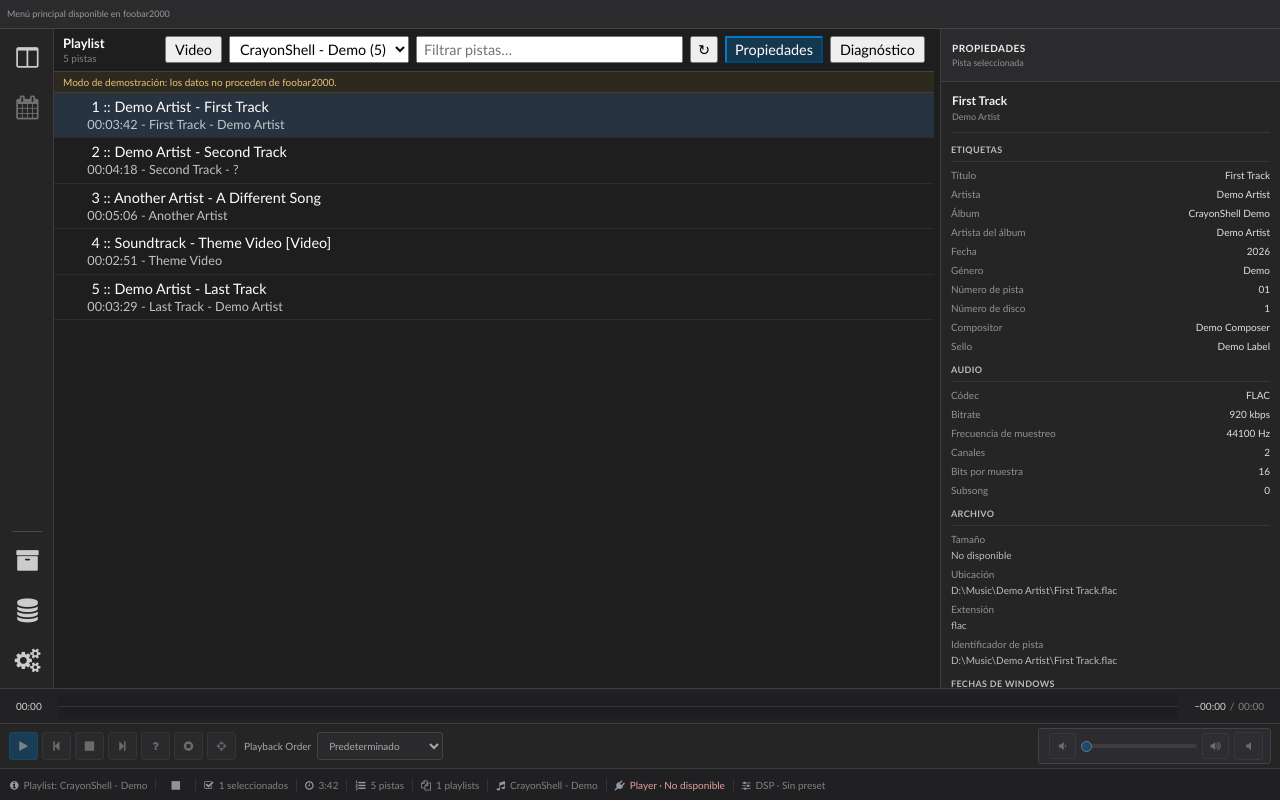
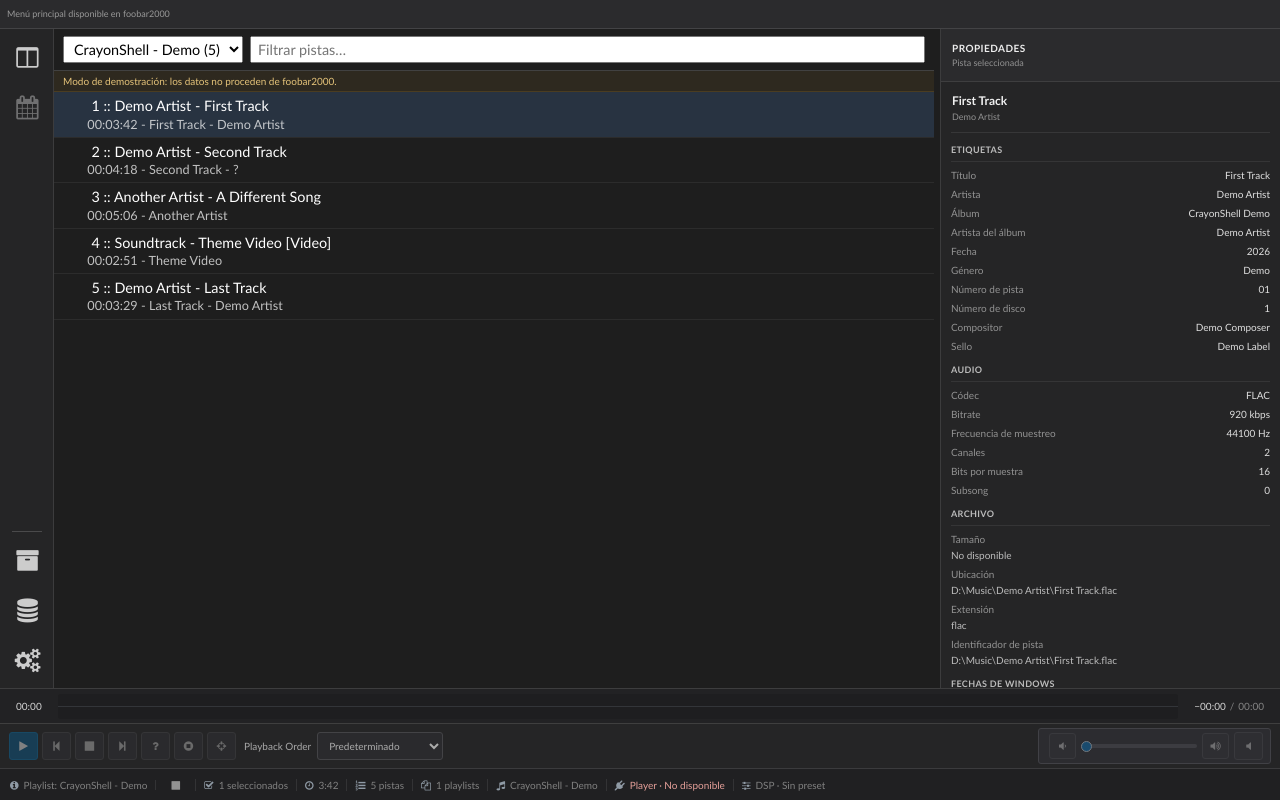
Before and after one commit to mhz698a/fb2k-CrayonShell, a React (Vite) app: page / in a window 1280 px wide. Built offline with nearby package versions, Linux system fonts and the light colour scheme.

Commit message:
Simplify playlist toolbar to playlist picker and filter

```diff
--- a/src/components/PlaylistToolbar.jsx
+++ b/src/components/PlaylistToolbar.jsx
@@ -2,33 +2,11 @@ export default function PlaylistToolbar({
     playlists,
     activePlaylistGuid,
     filter,
-    summary,
     onFilterChange,
-    onPlaylistChange,
-    contentView,
-    propertiesVisible,
-    onToggleProperties,
-    onExecuteAction
+    onPlaylistChange
 }) {
     return (
-        <header className="playlist-toolbar">
-            <div className="playlist-heading">
-                <strong>Playlist</strong>
-                <span id="PlaylistSummary">{summary}</span>
-            </div>
-
-            <button
-                id="MediaViewToggle"
-                className="toolbar-action"
-                type="button"
-                aria-label={contentView === 'playlist' ? 'Mostrar visor de video' : 'Mostrar playlist'}
-                aria-pressed={contentView === 'video'}
-                title={contentView === 'playlist' ? 'Mostrar visor de video' : 'Mostrar playlist'}
-                onClick={() => onExecuteAction('ui.toggleContentView')}
-            >
-                {contentView === 'playlist' ? 'Video' : 'Playlist'}
-            </button>
-
+        <header className="playlist-toolbar" aria-label="Controles de playlist">
             <select
                 id="PlaylistPicker"
                 aria-label="Seleccionar playlist"
@@ -51,40 +29,6 @@ export default function PlaylistToolbar({
                 value={filter}
                 onChange={(event) => onFilterChange(event.target.value)}
             />
-
-            <button
-                id="PlaylistRefresh"
-                type="button"
-                title="Actualizar playlist"
-                aria-label="Actualizar playlist"
-                onClick={() => onExecuteAction('playlist.refresh')}
-            >
-                ↻
-            </button>
-
-            <button
-                id="PropertiesToggle"
-                className={'toolbar-action properties-toolbar-action'
-                    + (propertiesVisible ? ' is-active' : '')}
-                type="button"
-                aria-label={propertiesVisible ? 'Ocultar propiedades' : 'Mostrar propiedades'}
-                aria-pressed={propertiesVisible}
-                title={propertiesVisible ? 'Ocultar propiedades' : 'Mostrar propiedades'}
-                onClick={onToggleProperties}
-            >
-                Propiedades
-            </button>
-
-            <button
-                id="MediaDiagnostics"
-                className="toolbar-action diagnostics-toolbar-action"
-                type="button"
-                title="Abrir diagnóstico multimedia"
-                aria-label="Abrir diagnóstico multimedia"
-                onClick={() => onExecuteAction('diagnostics.open')}
-            >
-                Diagnóstico
-            </button>
         </header>
     );
 }
```
